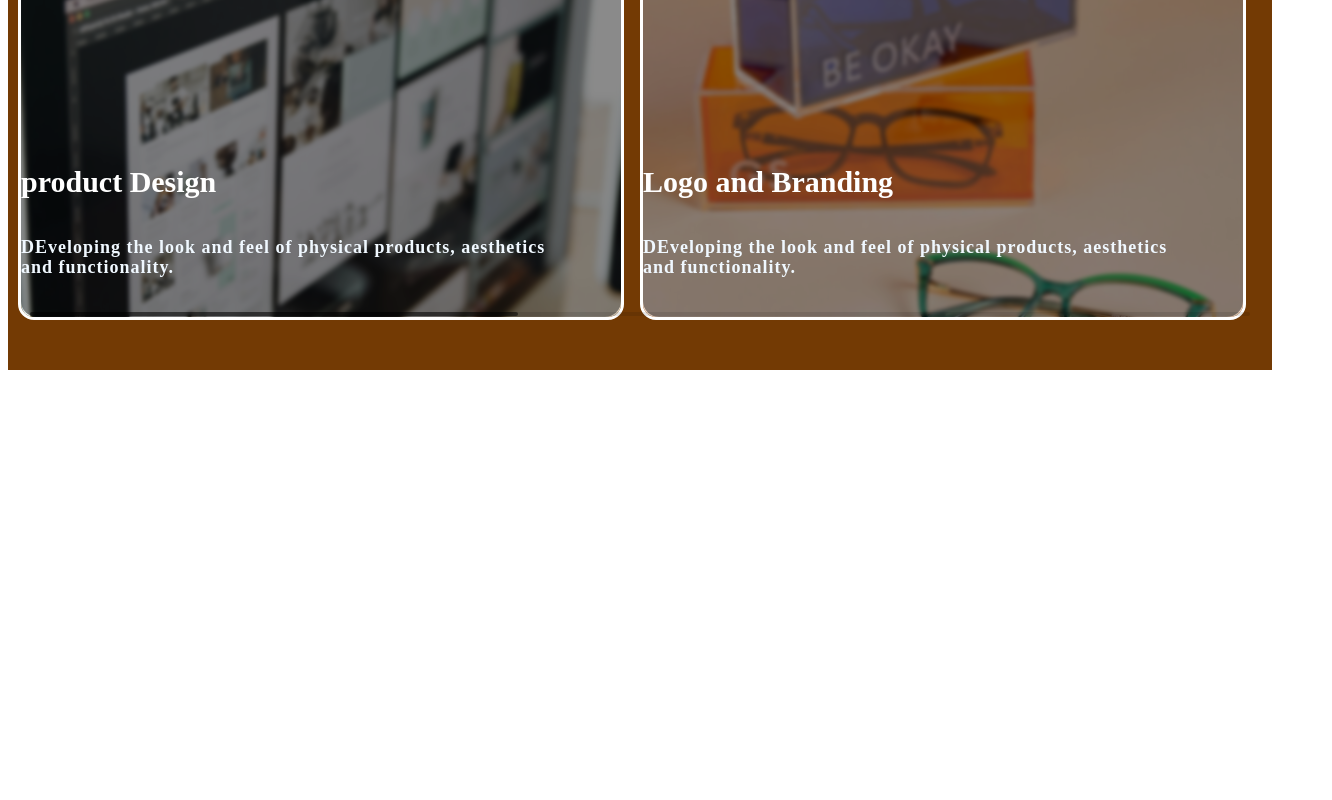
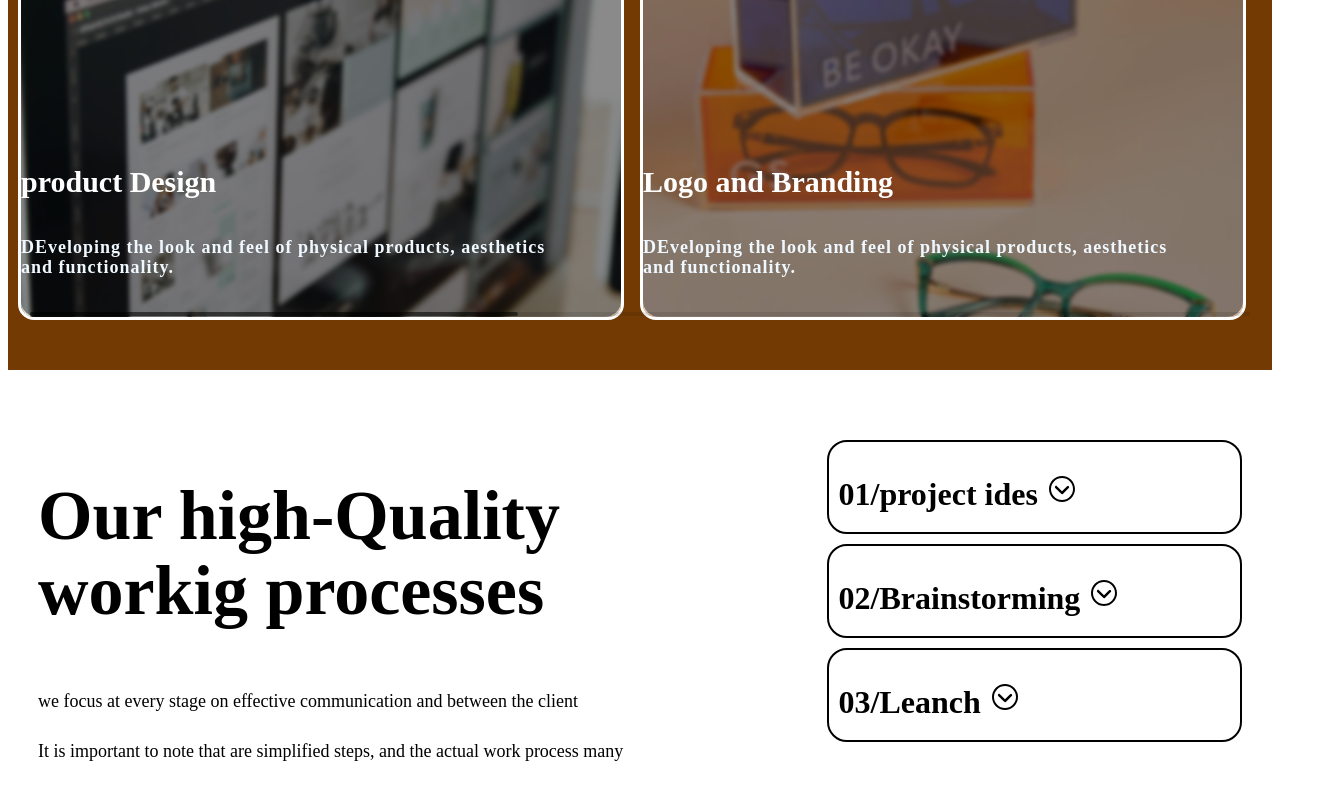
Before and after one commit to kavini21/project, a React (Vite) app: page / in a window 1280 px wide. Shown: the part 2703-3503 px from the top of the page, 1332 px wide, since content can reach past the window. Before the commit the page ends 3081 px from the top, so only its background shows below. Built offline with nearby package versions, Linux system fonts and the light colour scheme.

Commit message:
add testmoral file

```diff
--- a/src/App.tsx
+++ b/src/App.tsx
@@ -3,6 +3,7 @@ import Header from './header';
 import Home from './home';
 import About from './about'
 import Portifolio from './portifolio'
+import Testmoral from './testmoral'
 const App = () => {
   return (
     <>
@@ -10,6 +11,7 @@ const App = () => {
     <Home />
     <About />
     <Portifolio />
+    <Testmoral />
     </>
   )
 }
--- /dev/null
+++ b/src/testmoral.css
@@ -0,0 +1,90 @@
+.testmoral
+{
+    padding: 30px ;
+    width: 100%;
+}
+.testmoral .working_srocess
+{
+    max-width: 100%;
+    margin-top: 20px;
+}
+.testmoral .working_srocess .container
+{
+display: flex;
+justify-content: space-between;
+}
+.testmoral .working_srocess .container .detalis
+{
+    margin-right: 5%;
+}
+.testmoral .working_srocess .container .detalis .title h2
+{
+  font-size: 70px;
+  font-family: syne;
+  line-height: 75px;
+  font-weight: 700;
+}
+.testmoral .working_srocess .container .detalis p
+{
+margin-top: 20px;
+font-size: 18px;
+line-height: 30px;
+color: black;
+font-weight: 500;
+}
+.testmoral .working_srocess .container .dropdown
+{
+    margin-top: 20px;
+    margin-right: 60px;
+}
+.testmoral .working_srocess .container .dropdown .dropdown_container
+{
+    display:flex;
+    flex-direction:column;
+    gap: 10px;
+}
+.testmoral .working_srocess .container .dropdown .dropdown_container .box
+{
+    padding: 10px 10px;
+    border: 2px solid#000;
+    border-radius: 20px;
+    transition: 0.3s;
+    height: 70px;
+    overflow: hidden;
+    cursor: pointer;
+
+}
+.testmoral .working_srocess .container .dropdown .dropdown_container .box.active
+{
+    height: 180px;
+    background:#733a04;
+    box-shadow: 10px 30px 20px rgba(0, 0, 0, 0.2);
+}
+.testmoral .working_srocess .container .dropdown .dropdown_container .box h3
+{
+    line-height: 42px;
+    font-size: 30px;
+    font-weight: 400;
+    font-family: syne;
+    display: flex;
+    justify-content: space-between
+}
+.testmoral .working_srocess .container .dropdown .dropdown_container .box.box.active h3 span svg
+{
+transform: rotate(180deg);
+transition: 0.3s;
+}
+.testmoral .working_srocess .container .dropdown .dropdown_container .box p
+{
+    margin-top: 10px;
+    font-size: 18px;
+    color: black;
+    line-height: 30px;
+    font-weight: 400;
+    opacity: 0;
+    transition: 0.3s;
+}
+.testmoral .working_srocess .container .dropdown .dropdown_container .box.active p
+{
+    opacity: %;
+}
--- a/src/testmoral.jsx
+++ b/src/testmoral.jsx
@@ -1,6 +1,14 @@
 import React from "react";
+import { IoIosArrowDropdown } from "react-icons/io";
+import './testmoral.css'
+import { useState } from "react";
+const Testmoral = () =>{
 
-const Testmoral = () =>{
+    const [dropdown1, setDropdown1] = useState(false)
+    const [dropdown2, setDropdown2] = useState(false)
+    const [dropdown3, setDropdown3] = useState(false)
+
+
     return(
         <>
         <div className="testmoral">
@@ -9,18 +17,40 @@ const Testmoral = () =>{
                 <div className="detalis">
                     <div className="title">
                         <h2>Our high-Quality workig processes</h2>
-
-
                     </div>
                     <p>we focus at every stage on effective communication and between the client</p>
                     <p>It is important to note that are simplified steps, and the actual work process many</p>
 
                 </div>
+                 <div className="dropdown">
+                    <div className="dropdown_container">
+                    <div onClick={() => setDropdown1(!dropdown1)} className={`box ${dropdown1 ? 'active' : ''}`}>
 
+                            <h1>01/project ides <span><IoIosArrowDropdown /></span></h1>
+                                  <p>The process start with a detalied with the client to understand their idea & goals</p>
+                        </div>
+
+                        <div onClick={() => setDropdown2(!dropdown2)} className={`box ${dropdown2 ? 'active' : ''}`}>
+
+                            <h1>02/Brainstorming <span><IoIosArrowDropdown /></span></h1>
+                                  <p>The process start with a detalied with the client to understand their idea & goals</p>
+                        </div>
+                        <div onClick={() => setDropdown3(!dropdown3)} className={`box ${dropdown3 ? 'active' : ''}`}>
+
+                            <h1>03/Leanch <span><IoIosArrowDropdown /></span></h1>
+                                  <p>The process start with a detalied with the client to understand their idea & goals</p>
+                        </div>
+
+
+                    </div>
+
+                 </div>
                </div>
             </div>
 
         </div>
-        </>
+     </>
     )
 }
+
+export default Testmoral
```
